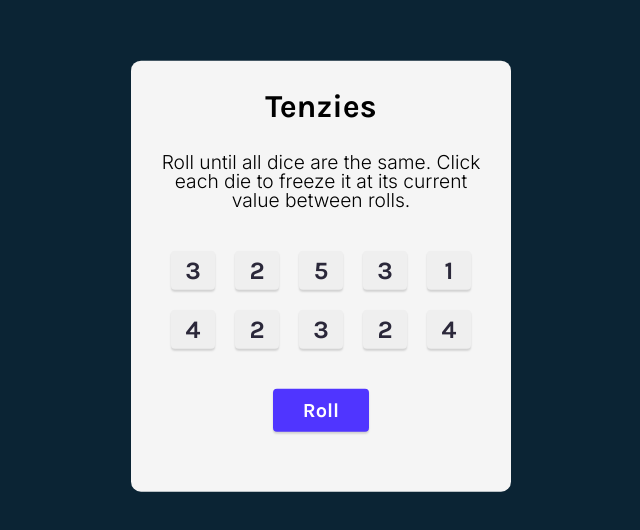
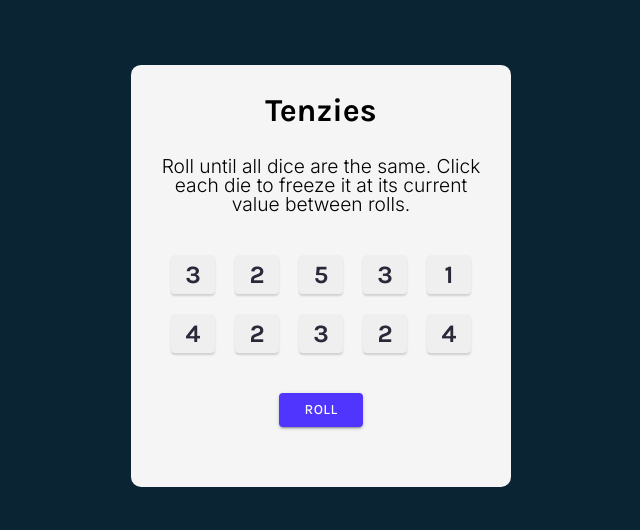
Before and after one commit to matijazuber/tenzies-app, a React (Vite) app: page / in a window 1280 px wide. Shown: the part 124-654 px from the top of the page, without its empty margins (319-959 px from the left). Built offline with nearby package versions, Linux system fonts and the light colour scheme.

Commit message:
imported mui and made changed roll button to mui button, changed array of generate to array of objects

```diff
--- a/package.json
+++ b/package.json
@@ -10,6 +10,10 @@
     "preview": "vite preview"
   },
   "dependencies": {
+    "@emotion/react": "^11.14.0",
+    "@emotion/styled": "^11.14.1",
+    "@mui/material": "^7.3.9",
+    "nanoid": "^5.1.6",
     "react": "^19.2.0",
     "react-dom": "^19.2.0"
   },
--- a/src/App.jsx
+++ b/src/App.jsx
@@ -1,14 +1,21 @@
 import Dice from "./components/dice";
 import { useState } from "react";
+import Button from "@mui/material/Button";
 
 function generateAllNewDice() {
   let newDice = [];
   for (let i = 0; i < 10; i++) {
     let randomNumber = Math.floor(Math.random() * 6) + 1;
-    newDice.push(randomNumber);
+    let objectDice = {
+      value: randomNumber,
+      isHeld: false,
+    };
+    newDice.push(objectDice);
   }
+
   return newDice;
 }
+console.log(generateAllNewDice());
 
 export default function App() {
   const [diceComponent, setDiceComponent] = useState(generateAllNewDice());
@@ -18,7 +25,7 @@ export default function App() {
   }
 
   const diceElements = diceComponent.map((dice, index) => {
-    return <Dice key={index} value={dice}></Dice>;
+    return <Dice key={index} value={dice.value}></Dice>;
   });
   return (
     <>
@@ -30,9 +37,19 @@ export default function App() {
         </div>
         <div className="dice-container">{diceElements}</div>
         <div>
-          <button onClick={rollDice} className="roll">
+          <Button
+            variant="contained"
+            sx={{
+              backgroundColor: "#5035ff",
+              fontFamily: "Karla",
+              padding: "5px 25px",
+              letterSpacing: "0%",
+            }}
+            onClick={rollDice}
+            className="roll"
+          >
             Roll
-          </button>
+          </Button>
         </div>
       </main>
     </>
--- a/src/index.css
+++ b/src/index.css
@@ -64,17 +64,3 @@ main div {
   border-width: 0;
   box-shadow: 0px 2px 2px 0px rgba(0, 0, 0, 0.15);
 }
-
-.roll {
-  font-family: Karla;
-  font-size: 20px;
-  border-radius: 4px;
-  border-style: solid;
-  cursor: pointer;
-  border-width: 0;
-  font-weight: bold;
-  padding: 10px 30px;
-  background-color: #5035ff;
-  color: white;
-  box-shadow: 0px 2px 2px 0px rgba(0, 0, 0, 0.15);
-}
```
Also changed, not shown: 1 other file (tests, documents, lock files or other folders).
